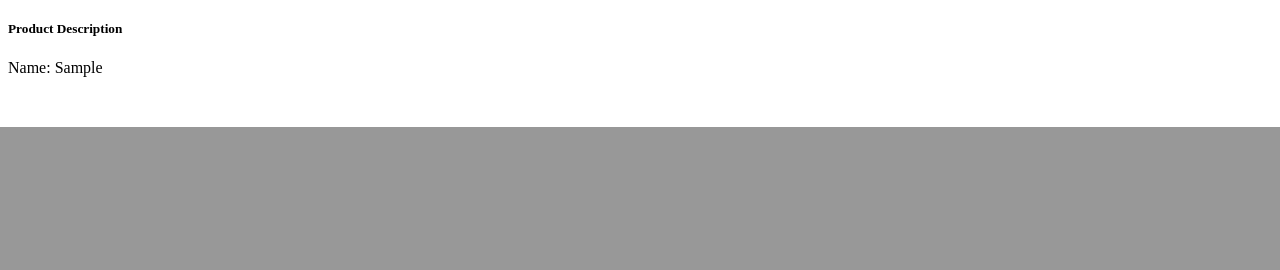
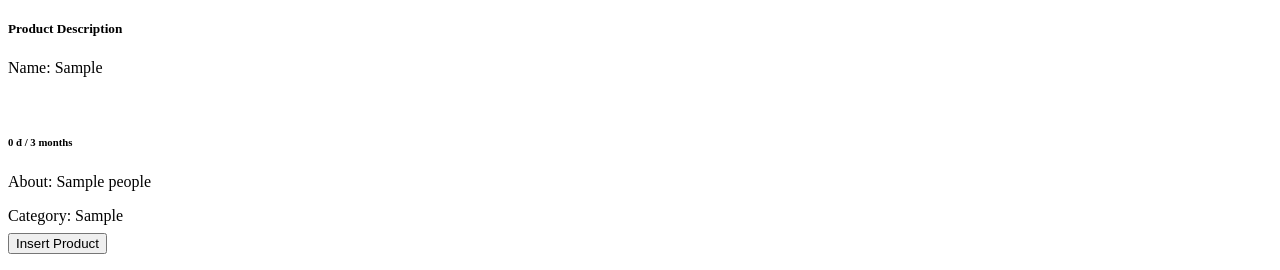
Before and after one commit to hieuNV0871/group8, a PHP site: page /sanpham.php?id=1 in a window 1280 px wide. Shown: the part 998-1268 px from the top of the page. Before the commit the page ends 1125 px from the top, so only its background shows below. Run offline with PHP 8.4, Linux system fonts and the light colour scheme; tables that the repository leaves empty or names only in its code hold one stand-in row (values such as "Sample post"); a stand-in replaces the project's code that opens the database connection.

Commit message:
hien thi san pham ra trang chu

```diff
--- a/pages/main/sanpham.php
+++ b/pages/main/sanpham.php
@@ -52,7 +52,10 @@
               <i class="far fa-star fa-sm text-primary"></i>
             </li>
           </ul>
-
+          <h6><?php echo number_format($row_detail["giakhoahoc"],0,',','.')?> đ / 3 months</h6>
+          <p class="pt-1">About: <?php echo $row_detail["songuoi"]?> people</p>
+          <span class="ct-course">Category: <?php echo $row_detail["tendanhmuc"]?></span><br>
+          <input type="submit" name="themsanpham" value="Insert Product" class="btn-course themsanpham">
         </div>
       </form>
   </div>
```
